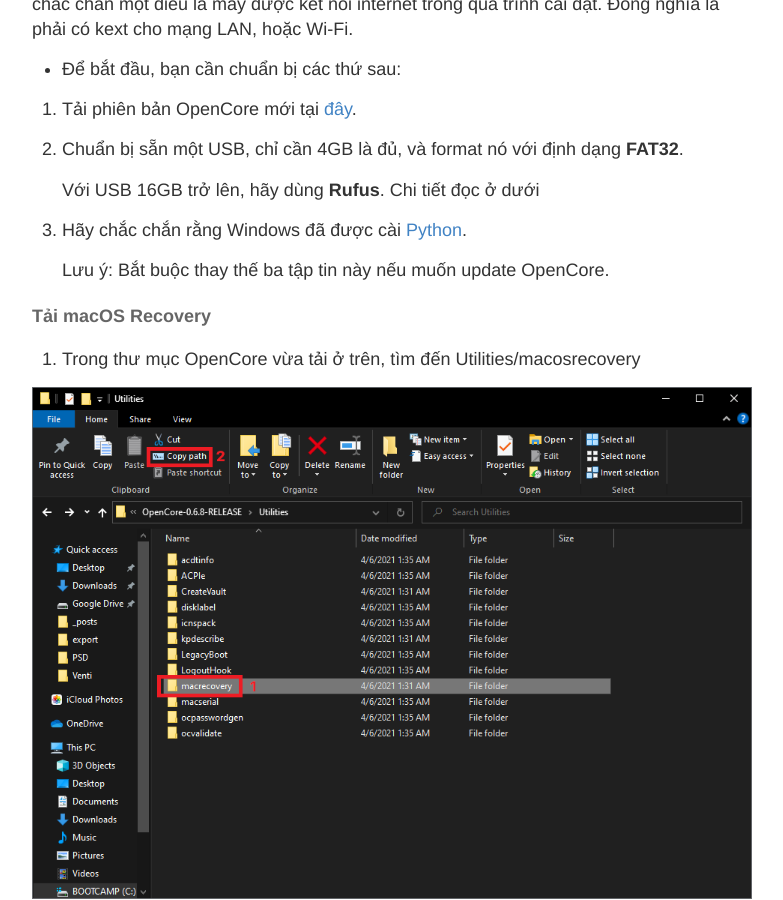
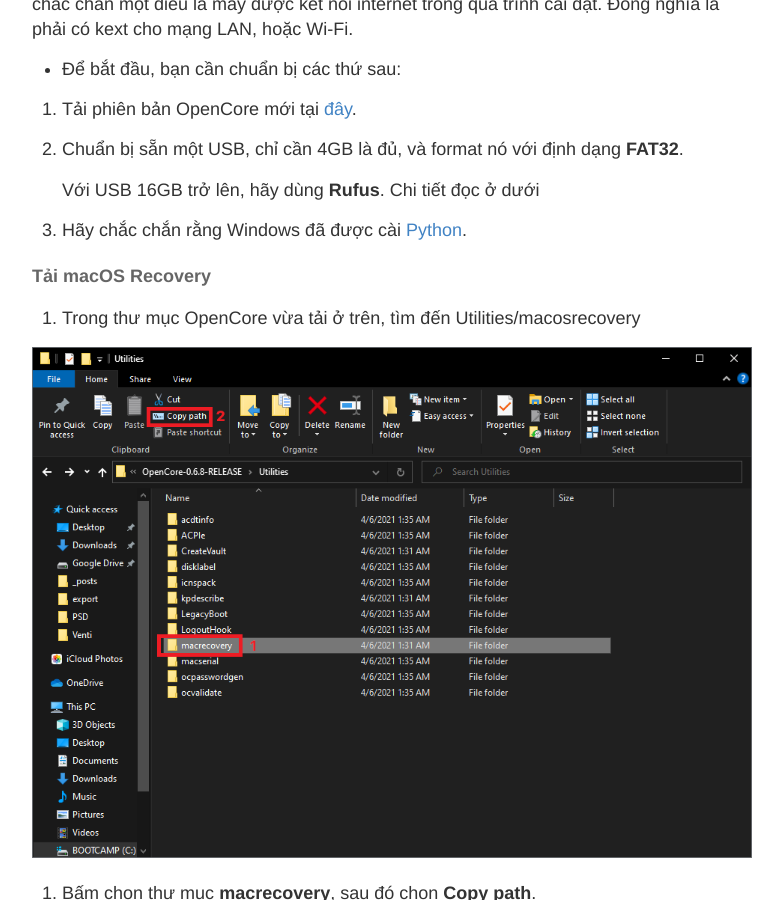
Before and after one commit to rex-lapis/rex-lapis.github.io, a Jekyll site: the page built from _posts/2021-3-31-making-installer.md, in a window 1280 px wide and 900 px high, scrolled down 311 px. Shown: the whole window, without its empty margins (248-1031 px from the left). Built offline with Jekyll 4.4.1, drawn with Linux system fonts in a browser that asks for light colours.

Commit message:
Update 2021-3-31-making-installer.md

```diff
--- a/_posts/2021-3-31-making-installer.md
+++ b/_posts/2021-3-31-making-installer.md
@@ -14,8 +14,6 @@ title: Tạo bộ cài macOS online trên Windows
    Với USB 16GB trở lên, hãy dùng **Rufus**. Chi tiết đọc ở dưới
 
 3. Hãy chắc chắn rằng Windows đã được cài [Python](https://www.python.org/downloads/).
-
-   Lưu ý: Bắt buộc thay thế ba tập tin này nếu muốn update OpenCore.
 
 #### Tải macOS Recovery
 
```
